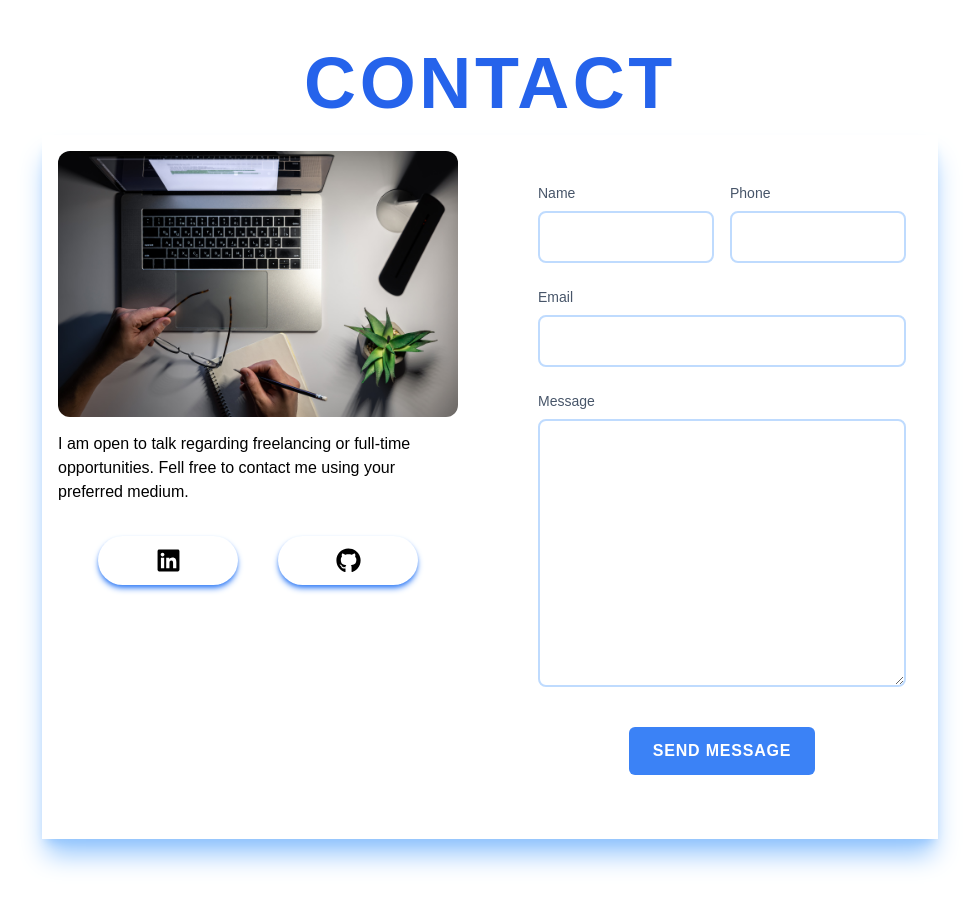
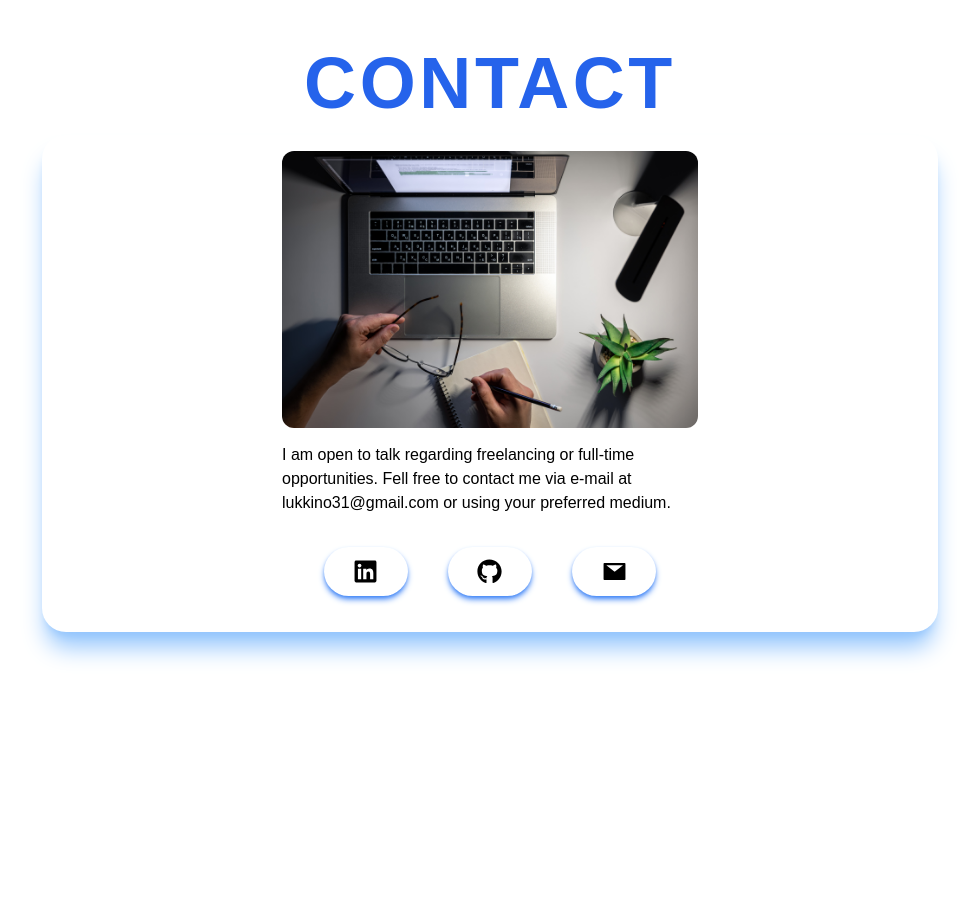
Before and after one commit to Quantumminded/my-portfolio, a Next.js app: page / in a window 1280 px wide. Shown: the part 4120-5023 px from the top of the page, without its empty margins (150-1129 px from the left). After the commit the page ends 4816 px from the top, so only its background shows below. Built offline with nearby package versions, Linux system fonts and the light colour scheme.

Commit message:
deleting form in contact form

```diff
--- a/components/Contact.jsx
+++ b/components/Contact.jsx
@@ -3,6 +3,9 @@ import React from "react";
 
 import contactus from "../public/assets/contact-us.jpg";
 import { FaGithub, FaLinkedin } from "react-icons/fa";
+import {AiFillMail } from "react-icons/ai";
+
+
 
 const Contact = () => {
   return (
@@ -12,7 +15,7 @@ const Contact = () => {
           contact
         </h2>
 
-        <div className="flex flex-col md:flex-row gap-8 shadow-xl shadow-blue-300 dark:shadow-teal-500 bg-white mt-4">
+        <div className="flex flex-col md:flex-row gap-8 shadow-xl shadow-blue-300 dark:shadow-teal-500 bg-white mt-4 justify-center rounded-3xl">
           <div className="w-full md:w-1/2 h-full rounded-xl p-4">
             <Image
               src={contactus}
@@ -21,77 +24,20 @@ const Contact = () => {
             />
             <p className="pt-2 pb-8">
               I am open to talk regarding freelancing or full-time
-              opportunities. Fell free to contact me using your preferred
+              opportunities. Fell free to contact me via e-mail at lukkino31@gmail.com or using your preferred
               medium.
             </p>
 
-            <div className="grid grid-cols-2 mx-auto w-4/5 gap-10">
+            <div className="grid grid-cols-3 mx-auto w-4/5 gap-10 mb-5">
               <div className="flex items-center justify-center rounded-full shadow-md shadow-blue-500 dark:shadow-teal-500 hover:scale-105 duration-200 p-3 cursor-pointer">
                 <FaLinkedin size={25} />
               </div>
               <div className="flex items-center justify-center rounded-full shadow-md shadow-blue-500 dark:shadow-teal-500 hover:scale-105 duration-200 p-3 cursor-pointer">
                 <FaGithub size={25} />
               </div>
-            </div>
-          </div>
-
-          {/* form stuff  */}
-          <div className="w-full md:w-1/2 h-full rounded-xl p-4">
-            <div className="p-4 text-left">
-              <form
-                action="https://getform.io/f/357378e6-dce8-451c-8d15-226c219dc76a"
-                method="POST"
-              >
-                <div className="grid md:grid-cols-2 gap-4 w-full py-2">
-                  <div className="flex flex-col">
-                    <label className="capitalize text-sm py-2 text-slate-600 font-light">
-                      name
-                    </label>
-                    <input
-                      type="text"
-                      name="name"
-                      className="border-2 rounded-lg p-3 flex focus:outline-none border-blue-200"
-                    />
-                  </div>
-                  <div className="flex flex-col">
-                    <label className="capitalize text-sm py-2 text-slate-600 font-light">
-                      phone
-                    </label>
-                    <input
-                      type="text"
-                      name="phone"
-                      className="border-2 rounded-lg p-3 flex focus:outline-none border-blue-200"
-                    />
-                  </div>
-
-                  <div className="flex flex-col col-span-2">
-                    <label className="capitalize text-sm py-2 text-slate-600 font-light">
-                      email
-                    </label>
-                    <input
-                      type="email"
-                      name="email"
-                      className="border-2 rounded-lg p-3 flex focus:outline-none border-blue-200"
-                    />
-                  </div>
-                  <div className="flex flex-col col-span-2">
-                    <label className="capitalize text-sm py-2 text-slate-600 font-light">
-                      message
-                    </label>
-                    <textarea
-                      name="message"
-                      rows="10"
-                      className="border-2 rounded-lg p-3 flex focus:outline-none border-blue-200"
-                    ></textarea>
-                  </div>
-                </div>
-
-                <div className="flex items-center justify-center">
-                  <button className="my-8 bg-blue-500 dark:bg-teal-400 text-white px-6 py-3 font-bold uppercase rounded-md tracking-wider cursor-pointer hover:scale-105 duration-200">
-                    send message
-                  </button>
-                </div>
-              </form>
+              <div className="flex items-center justify-center rounded-full shadow-md shadow-blue-500 dark:shadow-teal-500 hover:scale-105 duration-200 p-3 cursor-pointer">
+                <AiFillMail size={25} />
+              </div>
             </div>
           </div>
         </div>
```
